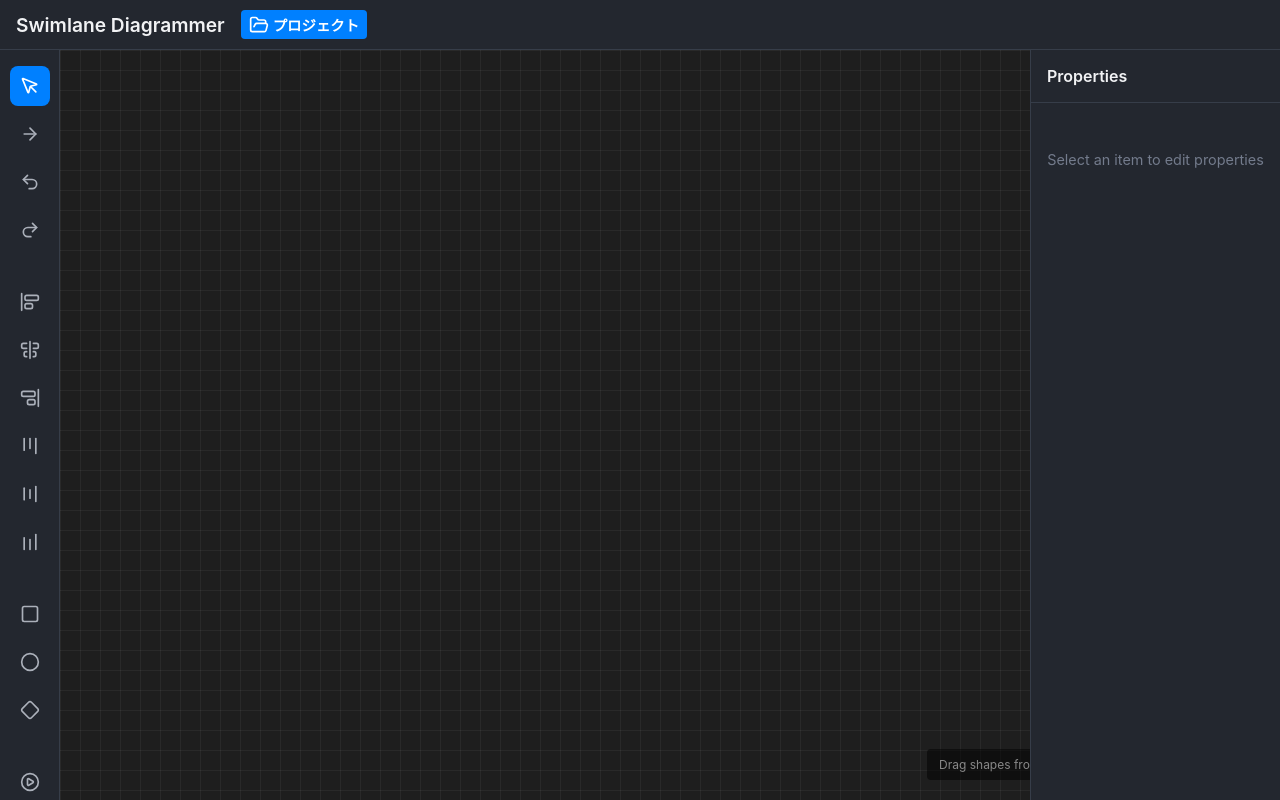
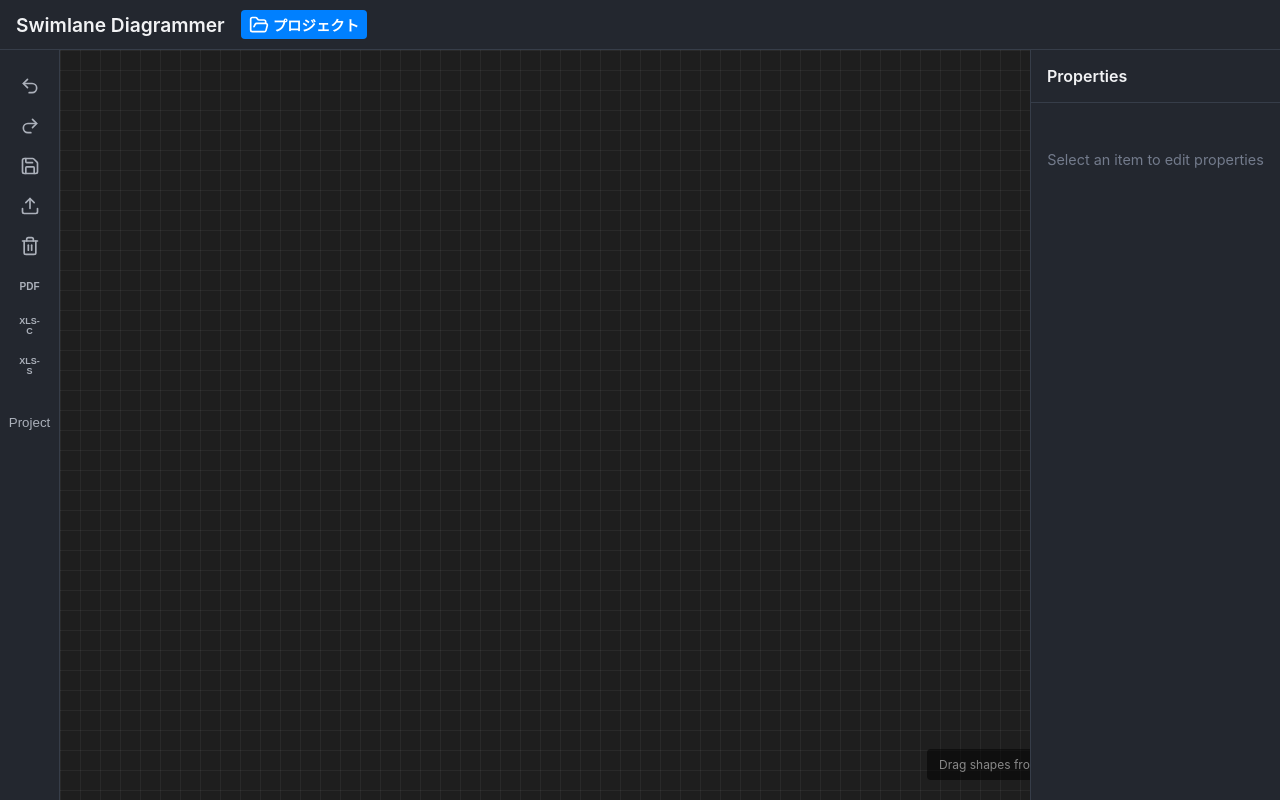
Before and after one commit to t2k2pp/SwimLaneDiagrammer, a React (Vite) app: page / in a window 1280 px wide. Built offline with nearby package versions, Linux system fonts and the light colour scheme.

Commit message:
fix: Canvas.tsx typo - fixed ctrlKey

```diff
--- a/src/components/Shape.tsx
+++ b/src/components/Shape.tsx
@@ -78,7 +78,7 @@ export const ShapeComponent: React.FC<Props> = ({ shape }) => {
 
     return (
         <div
-            className={`shape shape-${shape.type} ${isSelected ? 'is-selected' : ''} ${isConnectionSource ? 'connection-source' : ''}`}
+            className={`shape shape-${shape.type} ${isSelected ? 'selected' : ''} ${isConnectionSource ? 'connection-source' : ''}`}
             onMouseDown={handleMouseDown}
             draggable={activeTool === 'select'}
             onDragStart={handleDragStart}
--- a/src/components/Toolbar.tsx
+++ b/src/components/Toolbar.tsx
@@ -1,137 +1,15 @@
-import React, { useRef } from 'react';
-import { Square, Circle, Diamond, PlayCircle, StopCircle, MousePointer, Save, Upload, Trash2, ArrowRight, Undo2, Redo2, AlignLeft, AlignCenter, AlignRight, AlignStartVertical, AlignCenterVertical, AlignEndVertical } from 'lucide-react';
+import React, { useRef, useState } from 'react';
+import { Undo2, Redo2, Save, Upload, Trash2, FolderOpen } from 'lucide-react';
 import { useDiagramStore } from '../core/store';
+import { ProjectManager } from './ProjectManager';
 import './Toolbar.css';
 
 export const Toolbar: React.FC = () => {
-    const { pools, shapes, clearDiagram, loadDiagram, activeTool, setActiveTool, undo, redo, historyIndex, history, selectedIds, alignShapes } = useDiagramStore();
+    const { pools, shapes, clearDiagram, loadDiagram, undo, redo, historyIndex, history, currentProjectName } = useDiagramStore();
     const fileInputRef = useRef<HTMLInputElement>(null);
+    const [isProjectManagerOpen, setIsProjectManagerOpen] = useState(false);
 
-    const handleDragStart = (e: React.DragEvent, type: string) => {
-        e.dataTransfer.setData('application/reactflow', type);
-        e.dataTransfer.effectAllowed = 'move';
-    };
-
-    const canAlign = selectedIds.length >= 2;
-
-    return (
-        <div className="toolbar">
-            <div className="tool-group">
-                <button className={`tool-btn ${activeTool === 'select' ? 'active' : ''}`} title="Select" onClick={() => setActiveTool('select')}>
-                    <MousePointer size={20} />
-                </button>
-                <button className={`tool-btn ${activeTool === 'connection' ? 'active' : ''}`} title="Connection Tool" onClick={() => setActiveTool('connection')}>
-                    <ArrowRight size={20} />
-                </button>
-                <button
-                    className="tool-btn"
-                    title="Undo (Ctrl+Z)"
-                    onClick={undo}
-                    disabled={historyIndex <= 0}
-                >
-                    <Undo2 size={20} />
-                </button>
-                <button
-                    className="tool-btn"
-                    title="Redo (Ctrl+Shift+Z)"
-                    onClick={redo}
-                    disabled={historyIndex >= history.length - 1}
-                >
-                    <Redo2 size={20} />
-                </button>
-            </div>
-
-            <div className="separator" />
-
-            <div className="tool-group">
-                <button className="tool-btn" title="Align Left" onClick={() => alignShapes('left')} disabled={!canAlign}>
-                    <AlignStartVertical size={20} />
-                </button>
-                <button className="tool-btn" title="Align Center" onClick={() => alignShapes('center')} disabled={!canAlign}>
-                    <AlignCenterVertical size={20} />
-                </button>
-                <button className="tool-btn" title="Align Right" onClick={() => alignShapes('right')} disabled={!canAlign}>
-                    <AlignEndVertical size={20} />
-                </button>
-                <button className="tool-btn" title="Align Top" onClick={() => alignShapes('top')} disabled={!canAlign}>
-                    <AlignLeft size={20} style={{ transform: 'rotate(90deg)' }} />
-                </button>
-                <button className="tool-btn" title="Align Middle" onClick={() => alignShapes('middle')} disabled={!canAlign}>
-                    <AlignCenter size={20} style={{ transform: 'rotate(90deg)' }} />
-                </button>
-                <button className="tool-btn" title="Align Bottom" onClick={() => alignShapes('bottom')} disabled={!canAlign}>
-                    <AlignRight size={20} style={{ transform: 'rotate(90deg)' }} />
-                </button>
-            </div>
-
-            <div className="separator" />
-
-            <div className="tool-group">
-                <button
-                    className="tool-btn"
-                    title="Rectangle"
-                    draggable
-                    onDragStart={(e) => handleDragStart(e, 'rect')}
-                >
-                    <Square size={20} />
-                </button>
-                <button
-                    className="tool-btn"
-                    title="Circle"
-                    draggable
-                    onDragStart={(e) => handleDragStart(e, 'circle')}
-                >
-                    <Circle size={20} />
-                </button>
-                <button
-                    className="tool-btn"
-                    title="Diamond"
-                    draggable
-                    onDragStart={(e) => handleDragStart(e, 'diamond')}
-                >
-                    <Diamond size={20} />
-                </button>
-            </div>
-
-            <div className="separator" />
-
-            <div className="tool-group">
-                <button
-                    className="tool-btn"
-                    title="Start"
-                    draggable
-                    onDragStart={(e) => handleDragStart(e, 'start')}
-                >
-                    <PlayCircle size={20} />
-                </button>
-                <button
-                    className="tool-btn"
-                    title="End"
-                    draggable
-                    onDragStart={(e) => handleDragStart(e, 'end')}
-                >
-                    <StopCircle size={20} />
-                </button>
-            </div>
-
-            <div className="separator" />
-
-            <div className="tool-group">
-                <button
-                    className="tool-btn"
-                    title="Clear Diagram"
-                    onClick={() => {
-                        if (window.confirm('Are you sure you want to clear the diagram?')) {
-                            clearDiagram();
-                        }
-                    }}
-                >
-                    <Trash2 size={20} />
-                </button>
-                <button
-                    className="tool-btn"
-                    title="Save Diagram"
-                    onClick={() => {
+    const handleSave = () => {
         const data = JSON.stringify({ pools, shapes }, null, 2);
         const blob = new Blob([data], { type: 'application/json' });
         const url = URL.createObjectURL(blob);
@@ -140,17 +18,39 @@ export const Toolbar: React.FC = () => {
         a.download = 'diagram.json';
         a.click();
         URL.revokeObjectURL(url);
-                    }}
-                >
+    };
+
+    const handleClear = () => {
+        if (window.confirm('Are you sure you want to clear the diagram?')) {
+            clearDiagram();
+        }
+    };
+
+    return (
+        <>
+            <div className="toolbar">
+                <div className="toolbar-left">
+                    <button className="tool-btn" title="Undo (Ctrl+Z)" onClick={undo} disabled={historyIndex <= 0}>
+                        <Undo2 size={20} />
+                    </button>
+                    <button className="tool-btn" title="Redo (Ctrl+Shift+Z)" onClick={redo} disabled={historyIndex >= history.length - 1}>
+                        <Redo2 size={20} />
+                    </button>
+
+                    <div className="toolbar-separator" />
+
+                    <button className="tool-btn" title="Save Diagram" onClick={handleSave}>
                         <Save size={20} />
                     </button>
-                <button
-                    className="tool-btn"
-                    title="Load Diagram"
-                    onClick={() => fileInputRef.current?.click()}
-                >
+                    <button className="tool-btn" title="Load Diagram" onClick={() => fileInputRef.current?.click()}>
                         <Upload size={20} />
                     </button>
+                    <button className="tool-btn" title="Clear Diagram" onClick={handleClear}>
+                        <Trash2 size={20} />
+                    </button>
+
+                    <div className="toolbar-separator" />
+
                     <button
                         className="tool-btn"
                         title="Export PDF"
@@ -181,6 +81,7 @@ export const Toolbar: React.FC = () => {
                     >
                         <span style={{ fontSize: '9px', fontWeight: 'bold' }}>XLS-S</span>
                     </button>
+
                     <input
                         type="file"
                         ref={fileInputRef}
@@ -204,11 +105,32 @@ export const Toolbar: React.FC = () => {
                                 };
                                 reader.readAsText(file);
                             }
-                        // Reset input
                             if (e.target) e.target.value = '';
                         }}
                     />
                 </div>
+
+                <div className="toolbar-right">
+                    {currentProjectName && (
+                        <div className="current-project-name">
+                            {currentProjectName}
                         </div>
+                    )}
+                    <button
+                        className="tool-btn project-btn"
+                        title="Project Manager"
+                        onClick={() => setIsProjectManagerOpen(true)}
+                    >
+                        <FolderOpen size={20} />
+                        <span>Project</span>
+                    </button>
+                </div>
+            </div>
+
+            <ProjectManager
+                isOpen={isProjectManagerOpen}
+                onClose={() => setIsProjectManagerOpen(false)}
+            />
+        </>
     );
 };
--- a/src/core/store.ts
+++ b/src/core/store.ts
@@ -14,6 +14,7 @@ interface DiagramActions {
     updateShape: (shapeId: ID, updates: Partial<Shape>) => void;
     updateShapePosition: (shapeId: ID, position: Position) => void;
     selectItem: (id: ID, multi?: boolean) => void;
+    selectMultipleShapes: (ids: ID[]) => void;
     clearSelection: () => void;
     clearDiagram: () => void;
     loadDiagram: (state: DiagramState) => void;
@@ -342,6 +343,8 @@ export const useDiagramStore = create<DiagramState & DiagramActions>((set, get)
         selectedIds: multi ? [...state.selectedIds, id] : [id]
     })),
 
+    selectMultipleShapes: (ids) => set({ selectedIds: ids }),
+
     clearSelection: () => set({ selectedIds: [] }),
 
     clearDiagram: () => {
```
Also changed, not shown: 1 other file (tests, documents, lock files or other folders). Lines whose indentation alone changed are shown as unchanged.
